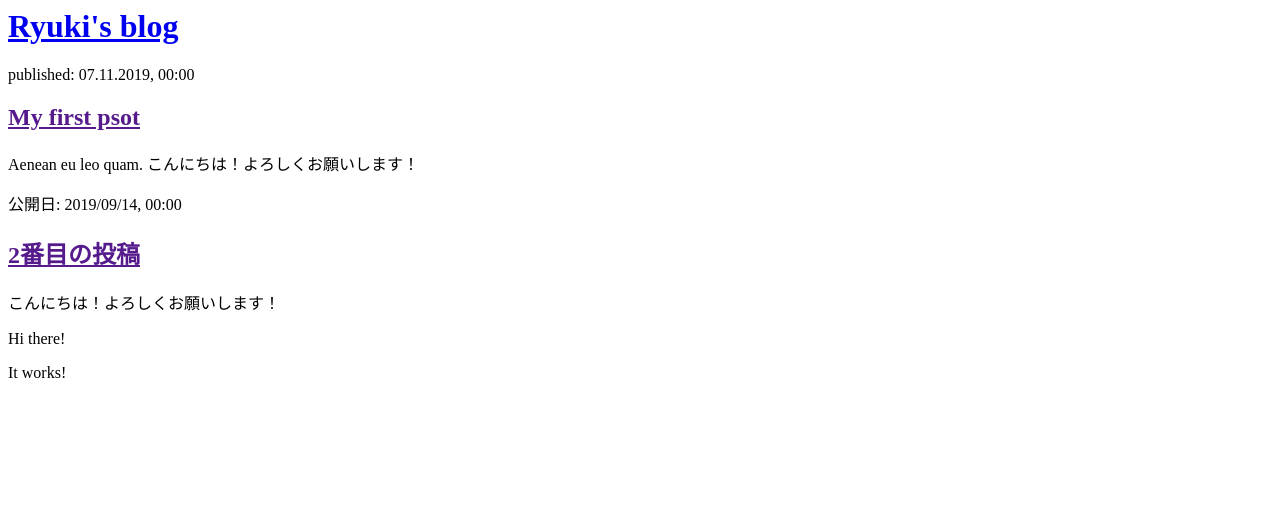
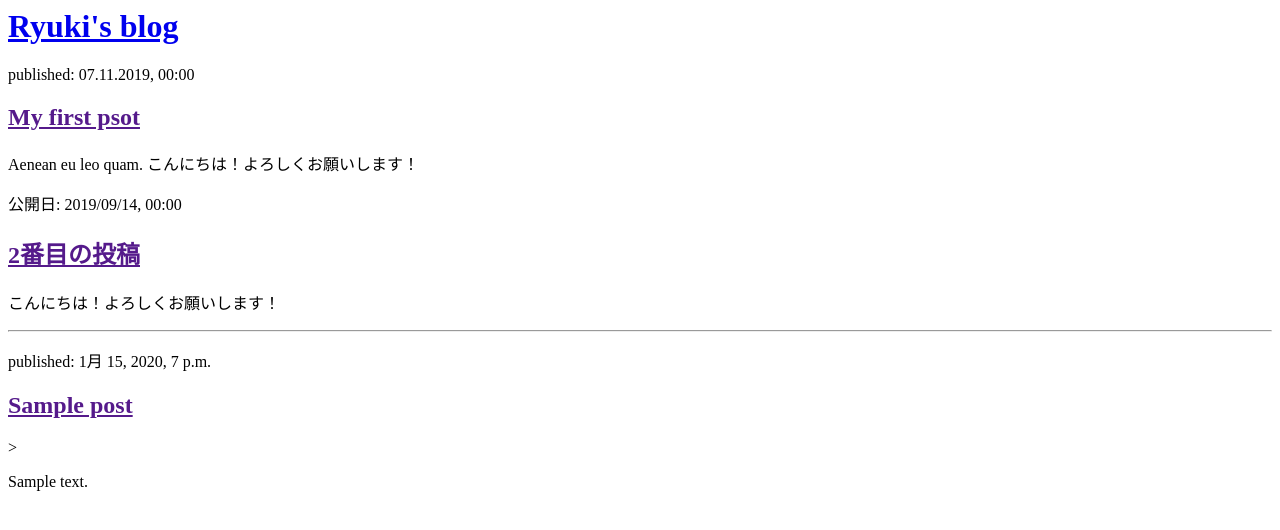
Before and after one commit to ryuki999/my-first-blog, a Django app: template blog/templates/blog/post_list.html in a window 1280 px wide. Shown: the top 530 px of the page. Run offline with Django 3.2, Linux system fonts and the light colour scheme; the template is opened without the code that fills it: values that come from a table or form of the project are taken from there, others are empty; tables that the repository leaves empty hold one stand-in row (values such as "Sample post").

Commit message:
Modified templates to display posts from database.

```diff
--- a/blog/templates/blog/post_list.html
+++ b/blog/templates/blog/post_list.html
@@ -13,10 +13,19 @@
         </div>
 
         <div>
-            <p>公開日: 2019/09/14, 00:00</p></div>
+            <p>公開日: 2019/09/14, 00:00</p>
             <h2><a href="">2番目の投稿</a></h2>
             <p>こんにちは！よろしくお願いします！</p>
-    <p>Hi there!</p>
-    <p>It works!</p>
+        </div>
+
+        {% for post in posts %}
+        <hr>
+        <div>
+            <p>published: {{ post.published_date}}</p>
+            <h2><a href="">{{ post.title }}</a></h2>
+            <!--|linebreaksbr postのテキスト中の改行を段落に変換するフィルタに通すという意味-->>
+            <p>{{ post.text|linebreaksbr }}</p>
+        </div>
+        {% endfor %}
     </body>
 </html>
--- a/blog/views.py
+++ b/blog/views.py
@@ -1,5 +1,8 @@
 from django.shortcuts import render
+from django.utils import timezone
+from .models import Post
 
 # Create your views here.
 def post_list(request):
-    return render(request, 'blog/post_list.html', {})
+    posts = Post.objects.filter(published_date__lte=timezone.now()).order_by('published_date')
+    return render(request, 'blog/post_list.html', {"posts": posts})
```
